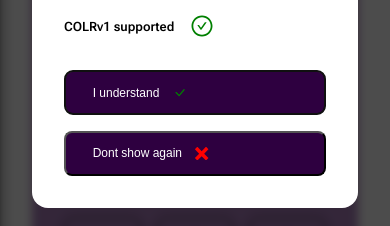
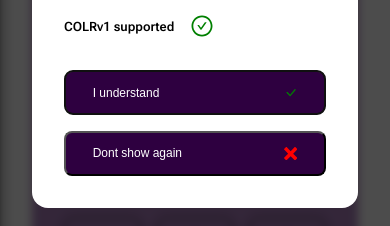
Before and after one commit to gotpop/css-2023, a Next.js app: page / in a window 390 px wide. Shown: the part 486-712 px from the top of the page. Built offline with nearby package versions, Linux system fonts and the light colour scheme; a web font is replaced by a local one.

Commit message:
Mobile RWD

```diff
--- a/src/components/ButtonIcon/ButtonIcon.module.css
+++ b/src/components/ButtonIcon/ButtonIcon.module.css
@@ -10,8 +10,7 @@
   gap: calc(var(--paddingBtn) / 2);
   padding: calc(var(--paddingBtn) / 2) var(--paddingBtn);
   transition: background-color var(--timing) ease;
-  /* container-name: button; */
-  /* container-type: inline-size; */
+  justify-content: space-between;
 
   &:hover {
     background-color: var(--accent);
```
